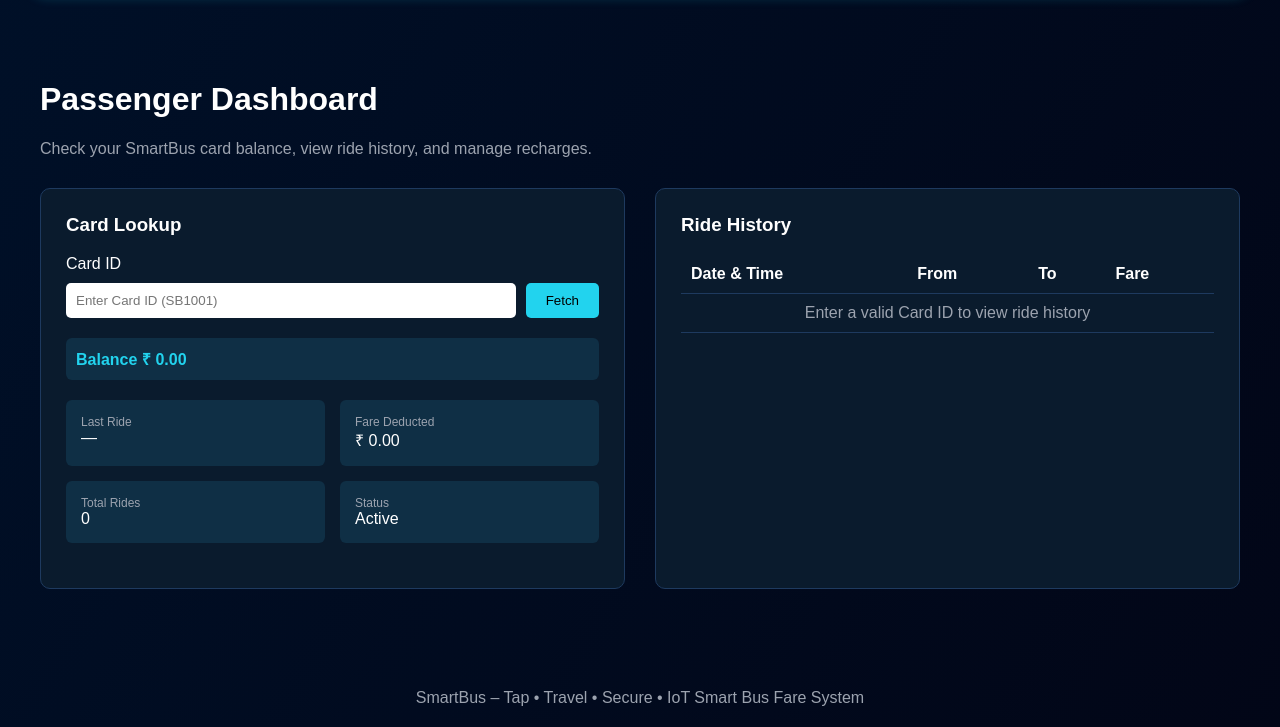
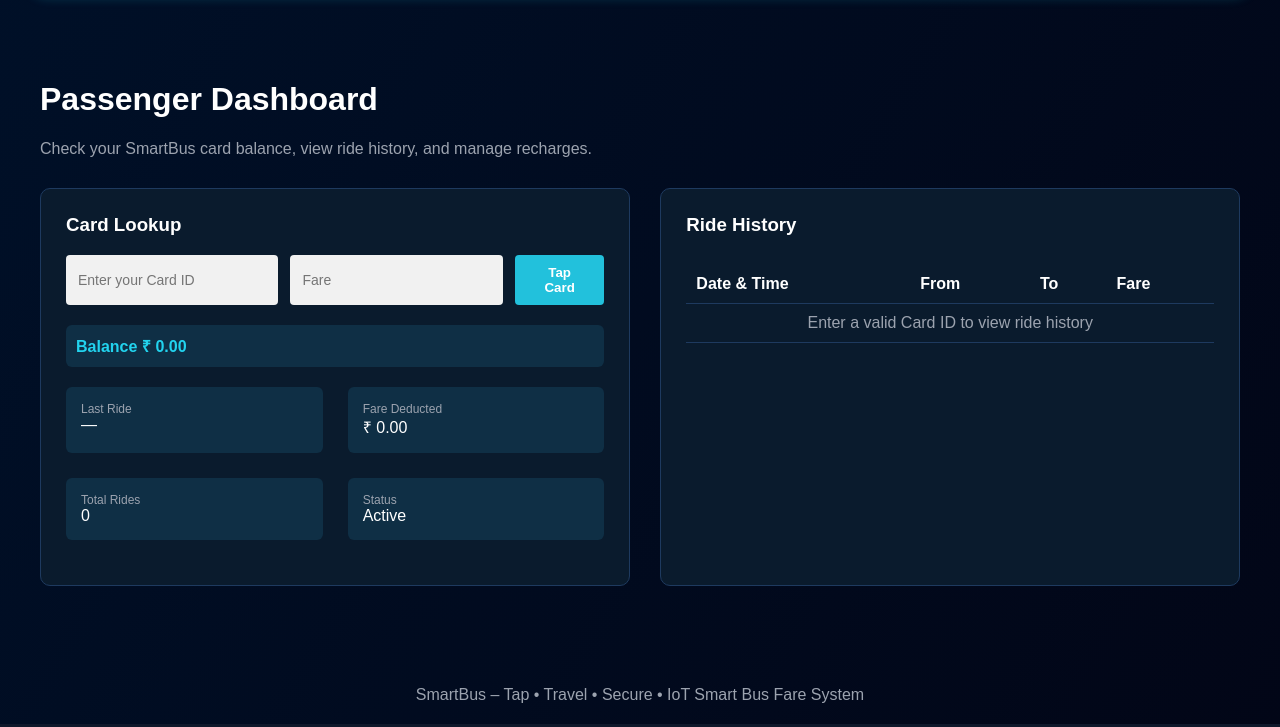
Before and after one commit to Asish2404/TapNRide, a FastAPI app: page /dashboard in a window 1280 px wide. Shown: the part 79-806 px from the top of the page. Run offline with FastAPI, Linux system fonts and the light colour scheme.

Commit message:
updated dashboard logic

```diff
--- a/main.py
+++ b/main.py
@@ -2,6 +2,7 @@ from fastapi import Request, FastAPI ,Form
 from fastapi.responses import HTMLResponse
 from fastapi.staticfiles import StaticFiles
 from fastapi.templating import Jinja2Templates
+from fastapi.responses import RedirectResponse
 import pymysql
 
 app = FastAPI()
@@ -72,57 +73,108 @@ def scan_card(card_id: str, from_stop: str, to_stop: str):
         return {"status": "new card registered", "card_id": card_id, "balance": 100}
 
 
+@app.post("/tap_card")
+def tap_card(card_id: str = Form(...), fare: float = Form(...)):
+
+    db = get_db()
+    cursor = db.cursor(pymysql.cursors.DictCursor)
+
+    # check balance
+    cursor.execute("SELECT balance FROM cards WHERE card_id=%s", (card_id,))
+    card = cursor.fetchone()
+
+    if not card:
+        cursor.close()
+        db.close()
+        return {"status": "Card not found"}
+
+    balance = card["balance"]
+
+    if balance < fare:
+        cursor.close()
+        db.close()
+        return {"status": "Insufficient balance"}
+
+    # deduct fare
+    cursor.execute(
+        "UPDATE cards SET balance = balance - %s WHERE card_id=%s",
+        (fare, card_id)
+    )
+
+    # save transaction
+    # cursor.execute(
+    #     """
+    #     INSERT INTO transactions (card_id, description, amount)
+    #     VALUES (%s,%s,%s)
+    #     """,
+    #     (card_id, "Bus Ride", fare)
+    # )
+
+    db.commit()
+
+    cursor.close()
+    db.close()
+    return RedirectResponse(url=f"/dashboard?card_id={card_id}", status_code=303)
+
+
 @app.get("/dashboard", response_class=HTMLResponse)
 def dashboard(request: Request, card_id: str = None):
+
+    db = get_db()
+    cursor = db.cursor(pymysql.cursors.DictCursor)
+
+    balance = None
     rides = []
     last_ride = None
     last_fare = None
-    balance = None
     total_rides = 0
     status = "Active"
 
     if card_id:
-        db = get_db()
-        cursor = db.cursor(pymysql.cursors.DictCursor)
 
-        # get balance
-        cursor.execute("SELECT balance FROM cards WHERE card_id=%s", (card_id,))
+        # get balance + status
+        cursor.execute(
+            "SELECT balance, status FROM cards WHERE card_id=%s",
+            (card_id,)
+        )
         card = cursor.fetchone()
 
         if card:
             balance = card["balance"]
+            status = card["status"]
 
-        # get ride history
-        cursor.execute(
-            """
-            SELECT transaction_time, description, amount
-            FROM transactions
-            WHERE card_id=%s
-            ORDER BY transaction_time DESC
-            """,
-            (card_id,),
-        )
+        # get all rides
+        cursor.execute("""
+        SELECT transaction_time, description, amount
+        FROM transactions
+        WHERE card_id=%s
+        ORDER BY transaction_time DESC
+        """, (card_id,))
 
         rides = cursor.fetchall()
+
         total_rides = len(rides)
 
         if rides:
             last_ride = rides[0]["description"]
             last_fare = rides[0]["amount"]
-            balance = balance - last_fare if balance is not None else None
+
+    cursor.close()
+    db.close()
+
     return templates.TemplateResponse(
         "dashboard.html",
         {
             "request": request,
+            "card_id": card_id,
+            "balance": balance,
             "rides": rides,
-            "balance": balance,
             "last_ride": last_ride,
             "last_fare": last_fare,
             "total_rides": total_rides,
-            "status": status,
-        },
+            "status": status
+        }
     )
-
 
 @app.post("/rides")
 def create_ride(card_id: str, from_stop: str, to_stop: str, fare: float):
--- a/static/dashboard.css
+++ b/static/dashboard.css
@@ -260,3 +260,53 @@ tbody tr:hover {
     background: #0f2f45;
     transition: 0.2s;
 }
+
+.tap-form{
+    display:flex;
+    gap:12px;
+    margin:10px 0 20px 0;
+}
+
+.tap-form input{
+    background:#f1f1f1;
+    border:none;
+    padding:10px 12px;
+    border-radius:4px;
+    font-size:14px;
+    width:200px;
+}
+
+.tap-form button{
+    background:#22c1dc;
+    color:white;
+    border:none;
+    padding:10px 18px;
+    border-radius:4px;
+    font-weight:600;
+    cursor:pointer;
+}
+
+.tap-form button:hover{
+    background:#1aa3bb;
+}
+
+.info-grid{
+    display:grid;
+    grid-template-columns: repeat(2,1fr);
+    gap:25px;
+    margin-top:20px;
+}
+
+.ride-history-scroll{
+max-height:300px;
+overflow-y:auto;
+}
+
+.ride-history-scroll::-webkit-scrollbar{
+width:6px;
+}
+
+.ride-history-scroll::-webkit-scrollbar-thumb{
+background:#2ec4d6;
+border-radius:6px;
+}
--- a/templates/dashboard.html
+++ b/templates/dashboard.html
@@ -5,17 +5,17 @@
     <meta charset="UTF-8">
     <title>SmartBus Passenger Dashboard</title>
     <meta name="viewport" content="width=device-width, initial-scale=1.0">
+
     <link rel="stylesheet" href="/static/dashboard.css">
+
 </head>
 
 <body>
-
     <header class="top-nav">
         <div class="brand">
             <div class="brand-text">SmartBus</div>
             <div class="brand-text-sub">Tap • Travel • Secure</div>
         </div>
-
         <nav class="nav-links">
             <a class="link" href="/">Home</a>
             <a class="link" href="/dashboard">Passenger</a>
@@ -23,82 +23,65 @@
             <a class="link" href="/admin">Admin</a>
         </nav>
     </header>
-
-
     <main class="container">
-
         <h1>Passenger Dashboard</h1>
         <p class="subtitle">
             Check your SmartBus card balance, view ride history, and manage recharges.
         </p>
 
         <div class="grid">
-
-<!-- CARD LOOKUP -->
-
+            <!-- LEFT CARD -->
             <div class="card">
-
                 <h3>Card Lookup</h3>
-
-<label>Card ID</label>
-
-<form action="/dashboard" method="get" class="search">
-<input type="text" name="card_id" placeholder="Enter Card ID (SB1001)">
-<button type="submit">Fetch</button>
+                <!-- <label>Card ID</label> -->
+                <form action="/tap_card" method="post" class="tap-form">
+                    <input type="text" name="card_id" placeholder="Enter your Card ID"
+                        value="{{ card_id if card_id else '' }}" required>
+                    <input type="number" name="fare" placeholder="Fare" required>
+                    <button type="submit" onclick="this.disabled=true; this.form.submit();">
+                        Tap Card
+                    </button>
                 </form>
-
                 <div class="balance">
-Balance ₹ {{ balance if balance else "0.00" }}
+                    Balance ₹ {{ "%.2f"|format(balance) if balance is not none else "0.00" }}
                 </div>
-
                 <div class="info-grid">
-
                     <div class="info">
                         <p>Last Ride</p>
                         <span>{{ last_ride if last_ride else "—" }}</span>
                     </div>
-
                     <div class="info">
                         <p>Fare Deducted</p>
                         <span>₹ {{ last_fare if last_fare else "0.00" }}</span>
                     </div>
-
                     <div class="info">
                         <p>Total Rides</p>
                         <span>{{ total_rides if total_rides else "0" }}</span>
                     </div>
-
                     <div class="info">
                         <p>Status</p>
                         <span>{{ status if status else "Active" }}</span>
                     </div>
-
                 </div>
-
             </div>
-
-
             <!-- RIDE HISTORY -->
-
             <div class="card">
-
                 <h3>Ride History</h3>
-
+                <div class="ride-history-scroll">
                     <table>
-
                         <tr>
                             <th>Date & Time</th>
                             <th>From</th>
                             <th>To</th>
                             <th>Fare</th>
                         </tr>
-
                         {% if rides %}
                         {% for ride in rides %}
                         <tr>
                             <td>{{ ride.transaction_time }}</td>
-<td>{{ ride.description.split(" → ")[0] }}</td>
-<td>{{ ride.description.split(" → ")[1] }}</td>
+                            {% set route = ride.description.split(" → ") %}
+                            <td>{{ route[0] }}</td>
+                            <td>{{ route[1] if route|length > 1 else "-" }}</td>
                             <td>₹ {{ ride.amount }}</td>
                         </tr>
                         {% endfor %}
@@ -109,19 +92,14 @@ Enter a valid Card ID to view ride history
                             </td>
                         </tr>
                         {% endif %}
-
                     </table>
-
                 </div>
-
             </div>
-
+        </div>
     </main>
-
-
     <footer>
         SmartBus – Tap • Travel • Secure • IoT Smart Bus Fare System
     </footer>
+</body>
 
-</body>
 </html>
```
Lines whose indentation alone changed are shown as unchanged.
